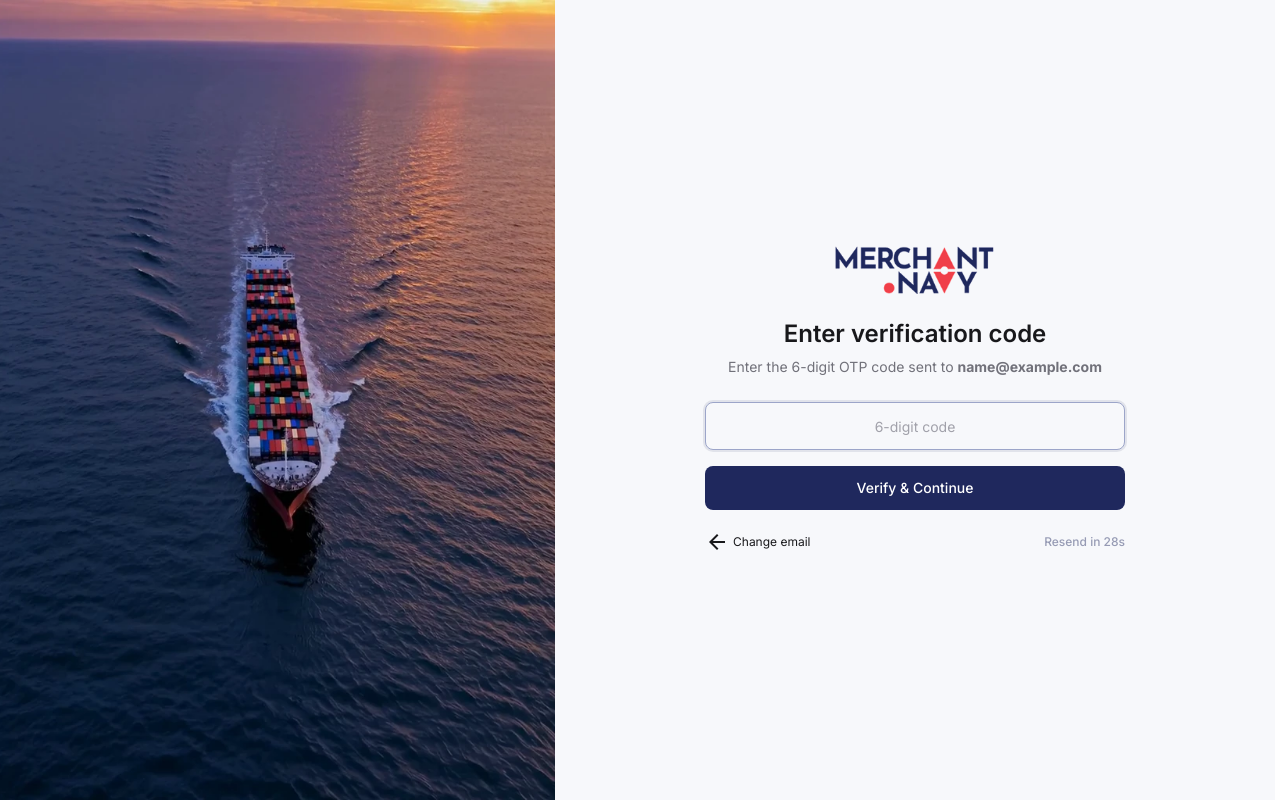
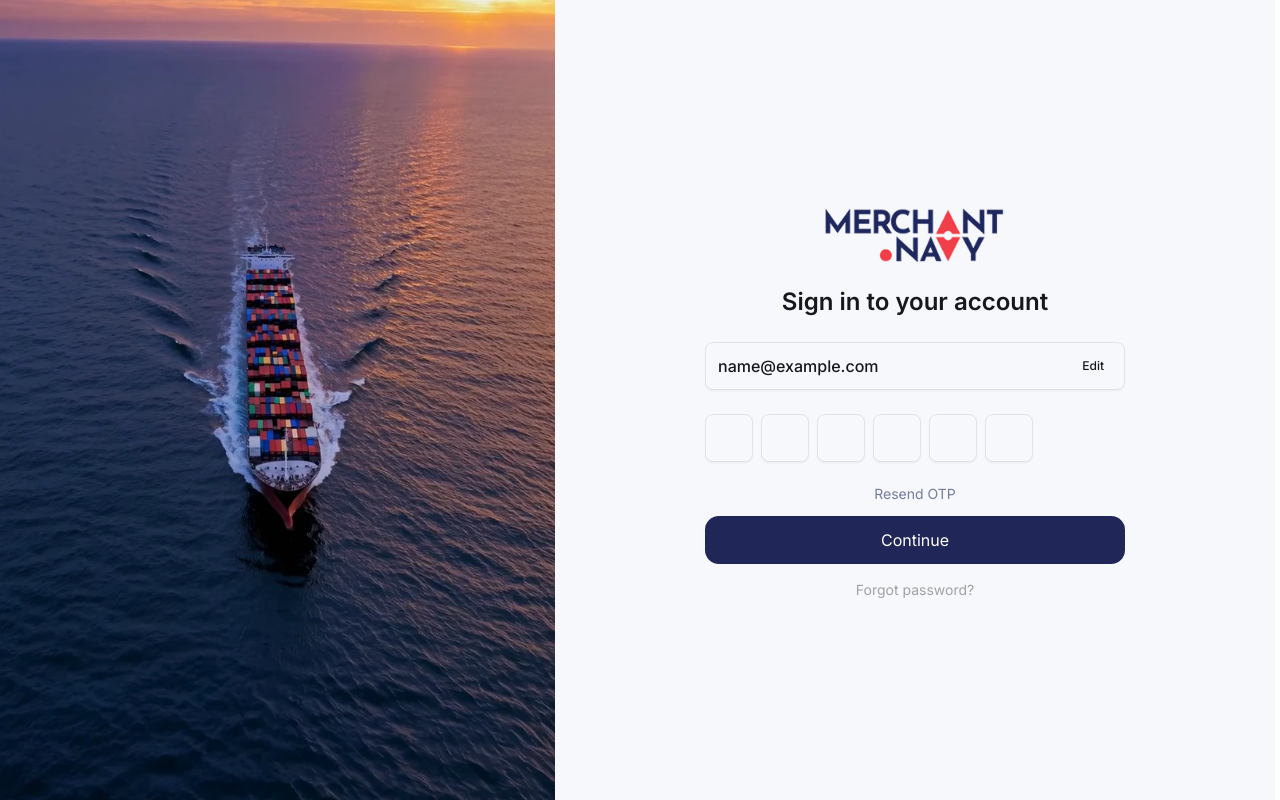
Before and after one commit to Prashantshinde2573/merchant-navy, a React (Vite) app: page /login in a window 1280 px wide. Both pictures are taken after typing "name@example.com" into the empty fields and a click on the button "Continue". Built offline with nearby package versions, Linux system fonts and the light colour scheme; a web font is replaced by a local one.

Commit message:
Desktop uI changes

```diff
--- a/src/pages/Home/Home.css
+++ b/src/pages/Home/Home.css
@@ -99,6 +99,15 @@
 @media (max-width: 1023px) {
   [data-post-actions-dropdown] { min-width: 160px; max-width: calc(100vw - 48px); }
   [data-post-actions-dropdown] button { min-height: 44px; }
+
+  .home-page [data-feed-post] [data-post-actions-dropdown] button[role="menuitem"] {
+    padding: 12px;
+  }
+
+  .home-page .ui-card > div:has(input[aria-label="Post your requirements..."]) > span > img {
+    object-fit: contain;
+    object-position: center;
+  }
 }
 @media (min-width: 1024px) {
   [data-feed-post] .line-clamp-2 { line-height: 21px; }
--- a/src/pages/Login/Login.css
+++ b/src/pages/Login/Login.css
@@ -12,5 +12,130 @@
 }
 
 
-.auth-page #otp-instructions { color: #71717a; }
-.auth-page .otp-resend:disabled { opacity: .6; cursor: default; }
+.auth-page--otp img {
+  height: 54px;
+}
+
+@media (min-width: 1024px) {
+  .auth-page--otp section:last-child {
+    padding-top: 8px;
+  }
+}
+
+.auth-page--otp .otp-heading {
+  margin: 0;
+  color: #18181b;
+  font-size: 24px;
+  font-weight: 600;
+  line-height: 32px;
+}
+
+.otp-form {
+  width: 100%;
+  color: #18181b;
+  text-align: center;
+}
+
+.otp-email,
+.otp-digit {
+  border: 1px solid #dfe4e7;
+  border-radius: 8px;
+  box-shadow: 0 1px 2px rgb(0 0 0 / 6%);
+}
+
+.otp-email {
+  display: flex;
+  align-items: center;
+  justify-content: space-between;
+  gap: 12px;
+  min-height: 48px;
+  padding: 0 12px;
+  text-align: left;
+  font-size: 16px;
+  font-weight: 500;
+  line-height: 24px;
+}
+
+.otp-email span {
+  min-width: 0;
+  overflow-wrap: anywhere;
+}
+
+.otp-email button {
+  padding: 8px;
+  font-size: 12px;
+  cursor: pointer;
+}
+
+.otp-code {
+  position: relative;
+  display: grid;
+  grid-template-columns: repeat(6, minmax(0, 48px));
+  gap: 8px;
+  width: min(100%, 328px);
+  margin-top: 24px;
+}
+
+.otp-digit {
+  display: grid;
+  place-items: center;
+  min-width: 0;
+  height: 48px;
+  font-size: 20px;
+  font-weight: 500;
+}
+
+.otp-code input {
+  position: absolute;
+  inset: 0;
+  width: 100%;
+  height: 100%;
+  opacity: 0;
+}
+
+.otp-code:focus-within .otp-digit[data-current="true"] {
+  border-color: #202657;
+  box-shadow: 0 0 0 1px #202657;
+}
+
+.auth-page.auth-page--otp .otp-resend {
+  display: block;
+  min-height: 0;
+  margin: 22px auto 12px;
+  color: #767c9c;
+  font-size: 14px;
+  line-height: 20px;
+  cursor: pointer;
+}
+
+.auth-page.auth-page--otp .otp-resend:disabled {
+  opacity: 1;
+}
+
+.otp-continue {
+  width: 100%;
+  min-height: 48px;
+  border-radius: 14px;
+  background: #202657;
+  color: white;
+  font-size: 16px;
+  line-height: 24px;
+  cursor: pointer;
+}
+
+.otp-continue:disabled {
+  opacity: .6;
+}
+
+.otp-forgot,
+.otp-notice {
+  display: block;
+  margin-top: 16px;
+  color: #a1a1a1;
+  font-size: 14px;
+  line-height: 20px;
+}
+
+.otp-notice {
+  color: #71717a;
+}
--- a/src/pages/Login/Login.jsx
+++ b/src/pages/Login/Login.jsx
@@ -81,7 +81,7 @@ export function Login() {
   };
 
   return (
-    <main className="auth-page min-h-screen w-full text-content1-foreground">
+    <main className={`auth-page min-h-screen w-full text-content1-foreground${step === "otp" ? " auth-page--otp" : ""}`}>
       <div className="grid min-h-screen w-full lg:grid-cols-[1fr_720px]">
         <section
           className="hidden min-h-screen bg-cover bg-center lg:block"
@@ -157,73 +157,64 @@ export function Login() {
               </>
             ) : (
               <>
-                <div className="space-y-2 mobile-heading-group">
-                  <h1 className="page-title text-content1-foreground text-2xl leading-8 font-semibold">
-                    Enter verification code
-                  </h1>
-                  <p id="otp-instructions" className="text-xs text-neutral-500">
-                    Enter the 6-digit OTP code sent to <strong>{email}</strong>
-                  </p>
-
+                <h1 className="otp-heading">Sign in to your account</h1>
+                <form onSubmit={handleOtpSubmit} className="otp-form">
+                  <div className="otp-email">
+                    <span>{email}</span>
+                    <button
+                      type="button"
+                      aria-label="Edit email"
+                      disabled={loading}
+                      onClick={() => {
+                        setStep('email');
+                        setOtp('');
+                        setError('');
+                        setNotice('');
+                      }}
+                    >
+                      Edit
+                    </button>
                   </div>
 
-                {notice && <p role="status" className="text-sm text-neutral-500">{notice}</p>}
-                <form onSubmit={handleOtpSubmit} className="w-full space-y-4">
-                  <div className="group flex flex-col relative justify-end w-full" data-slot="base">
-                    <div data-slot="main-wrapper" className="h-full flex flex-col">
-                      <div data-slot="input-wrapper" className="relative w-full inline-flex tap-highlight-transparent flex-row items-center shadow-xs px-3 gap-3 h-12 min-h-12 border border-cyan-100 shadow-neutral-sm rounded-lg bg-blue-25">
-                        <div data-slot="inner-wrapper" className="inline-flex w-full items-center h-full box-border">
+                  <div className="otp-code">
+                    {Array.from({ length: 6 }, (_, index) => (
+                      <span
+                        key={index}
+                        className="otp-digit"
+                        data-current={index === Math.min(otp.length, 5)}
+                        aria-hidden="true"
+                      >
+                        {otp[index]}
+                      </span>
+                    ))}
                     <input
-                            data-slot="input"
-                            className="w-full bg-transparent outline-none border-none text-center tracking-widest text-lg font-bold caret-content1-foreground text-content1-foreground placeholder:text-sm placeholder:tracking-normal placeholder:font-normal placeholder:text-foreground-400"
                       aria-label="OTP"
-                            placeholder="6-digit code"
                       inputMode="numeric"
                       autoComplete="one-time-code"
                       pattern="[0-9]{6}"
-                            aria-describedby="otp-instructions"
-                            maxLength={6}
-                            autoFocus
                       value={otp}
-                            onChange={(e) => setOtp(e.target.value.replace(/\D/g, "")) }
+                      onChange={(event) => setOtp(event.target.value.replace(/\D/g, '').slice(0, 6))}
                       required
                     />
                   </div>
-                      </div>
-                    </div>
-                  </div>
 
-                  <button
-                    type="submit"
-                    tabIndex="0"
-                    disabled={loading}
-                    className="ui-button z-0 group relative inline-flex items-center justify-center box-border appearance-none select-none whitespace-nowrap font-normal overflow-hidden px-6 min-w-24 h-12 text-medium gap-3 rounded-large bg-primary text-primary-foreground hover:opacity-90 w-full transition cursor-pointer disabled:opacity-60"
-                  >
-                    {loading ? "Verifying..." : "Verify & Continue"}
-                  </button>
+                  {notice && <p role="status" className="otp-notice">{notice}</p>}
 
-                  <div className="flex items-center justify-between text-xs pt-1">
-                    <button
-                      type="button"
-                      onClick={() => {
-                        setStep("email");
-                        setOtp("");
-                        setError("");
-                      }}
-                      className="text-neutral-500 hover:text-neutral-800 cursor-pointer flex items-center gap-1"
-                    >
-                      <span className="material-symbols-outlined text-sm">arrow_back</span>
-                      Change email
-                    </button>
                   <button
                     type="button"
                     onClick={handleResend}
                     disabled={resendSeconds > 0 || loading}
-                      className="otp-resend text-blue-700 hover:text-blue-900 font-medium cursor-pointer"
+                    className="otp-resend"
+                    aria-label={resendSeconds > 0 ? `Resend OTP in ${resendSeconds} seconds` : 'Resend OTP'}
                   >
-                      {resendSeconds > 0 ? `Resend in ${resendSeconds}s` : 'Resend code'}
+                    Resend OTP
                   </button>
-                  </div>
+
+                  <button type="submit" disabled={loading} className="otp-continue">
+                    {loading ? 'Verifying...' : 'Continue'}
+                  </button>
+
+                  <a className="otp-forgot" href="#forgot">Forgot password?</a>
                 </form>
               </>
             )}
--- a/src/pages/MyMerchants/MyMerchants.css
+++ b/src/pages/MyMerchants/MyMerchants.css
@@ -1,6 +1,13 @@
 /* MyMerchants Isolated Styles */
 .my-merchants-table {
   width: 100%;
+}
+
+@media (min-width: 1024px) {
+  #root .my-merchants-page .ui-button[href="/chats"] {
+    font-size: 12px;
+    padding: 12px;
+  }
 }
 
 /* MOBILE ONLY */
```
Lines whose indentation alone changed are shown as unchanged.
